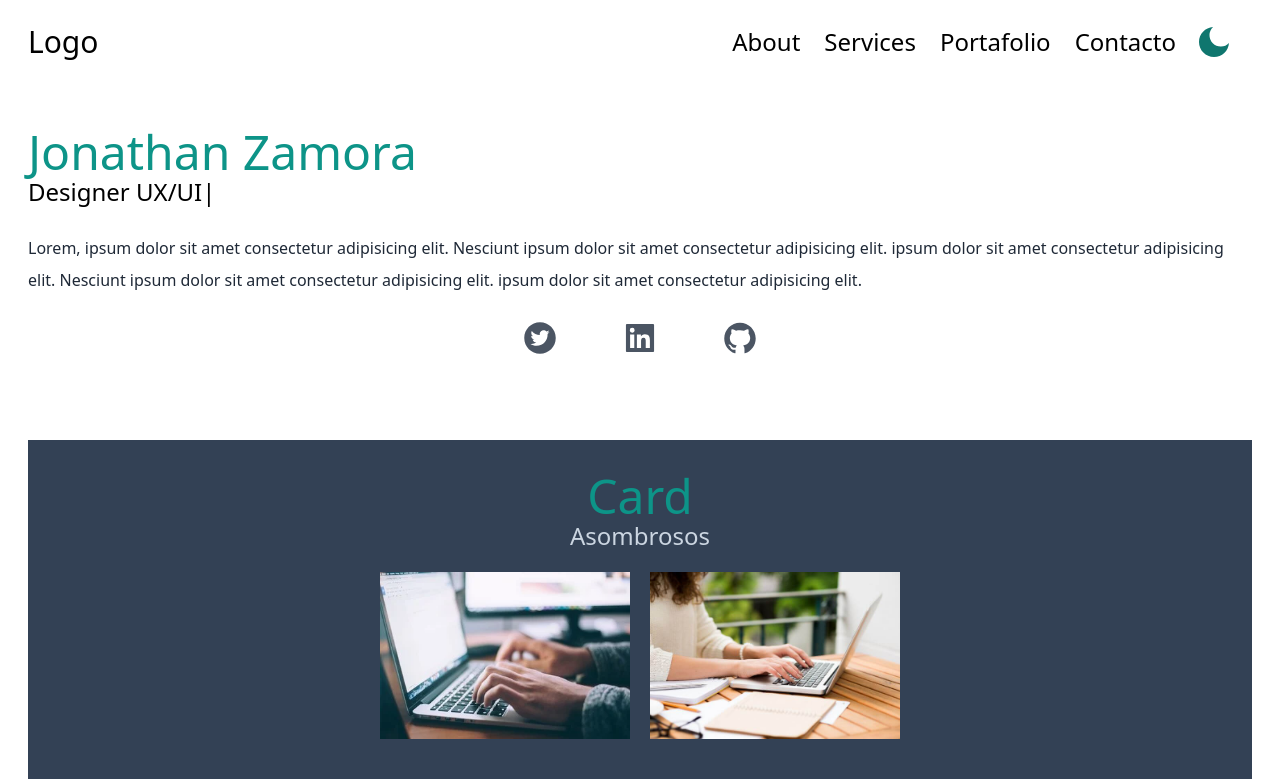
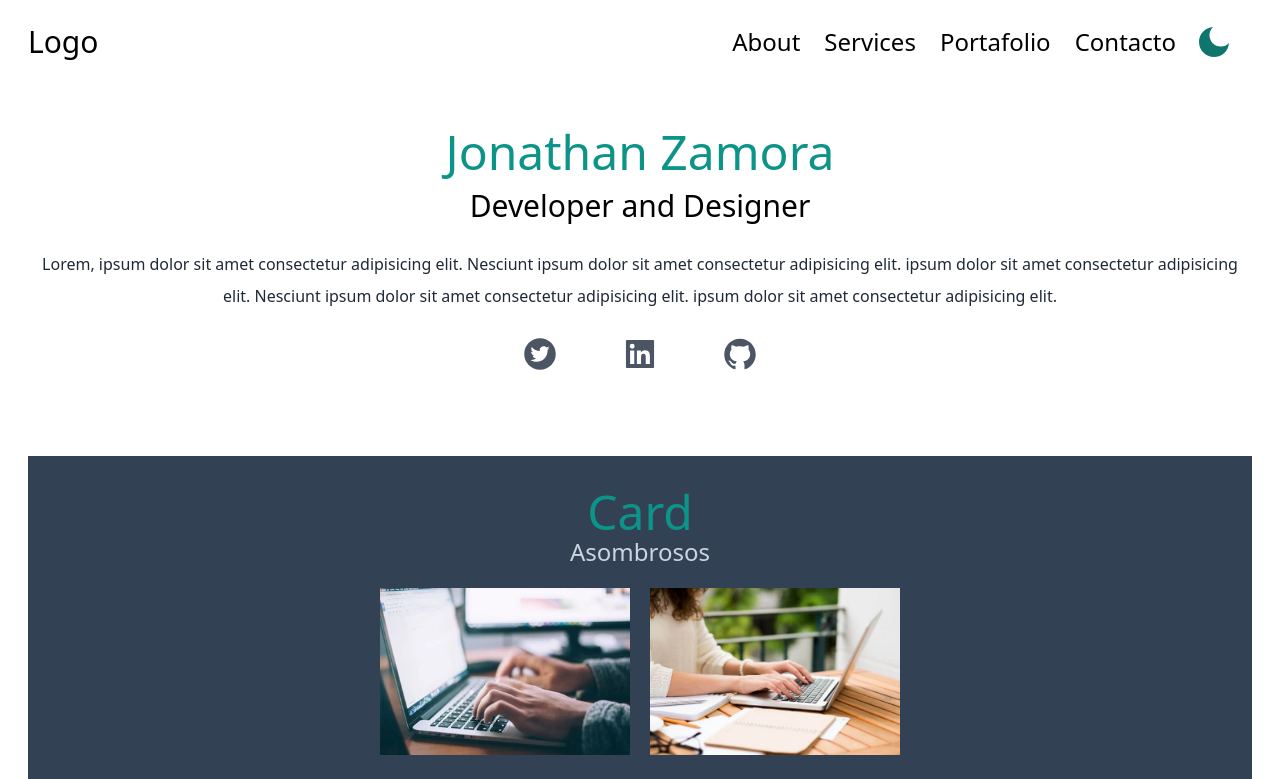
Before and after one commit to Jezath/vite-versel-prueba, a React (Vite) app: page / in a window 1280 px wide. Shown: the top 779 px of the page. Built offline with nearby package versions, Linux system fonts and the light colour scheme.

Commit message:
removed type-animation, it has a bug

```diff
--- a/src/components/About.jsx
+++ b/src/components/About.jsx
@@ -1,7 +1,7 @@
 import React from 'react'
 
-//import react-type-animation
-import { TypeAnimation } from 'react-type-animation'
+//import react-type-animation /* error se ve en efecto cuando abres el navMobile */
+//import { TypeAnimation } from 'react-type-animation'
 
 //import icons social red
 import {
@@ -14,18 +14,19 @@ export const About = () => {
   return (
     <div className='mt-16 pt-16 pb-5' id='About'>
 
-        <div >
+        <div className='text-center'>
           <h1 className='text-5xl text-teal-600 font-medium'>Jonathan Zamora</h1>
-          <TypeAnimation
+          <h3 className='text-3xl dark:text-slate-300 pt-3'>Developer and Designer</h3>
+          {/* <TypeAnimation
             sequence={[
                 'Front-End Developer', 2000,
                 'Designer UX/UI', 2000,
               ]}
             speed={50}
-            className='text-2xl dark:text-slate-300'
+            className='text-2xl dark:text-slate-300 type'
             wrapper='span'
             repeat={Infinity}
-          />
+          /> */}
           <p className='py-6 leading-8 text-gray-800 dark:text-slate-300'>Lorem, ipsum dolor sit amet consectetur adipisicing elit. Nesciunt ipsum dolor sit amet consectetur adipisicing elit. ipsum dolor sit amet consectetur adipisicing elit. Nesciunt ipsum dolor sit amet consectetur adipisicing elit. ipsum dolor sit amet consectetur adipisicing elit.</p>
         </div>
 
```
